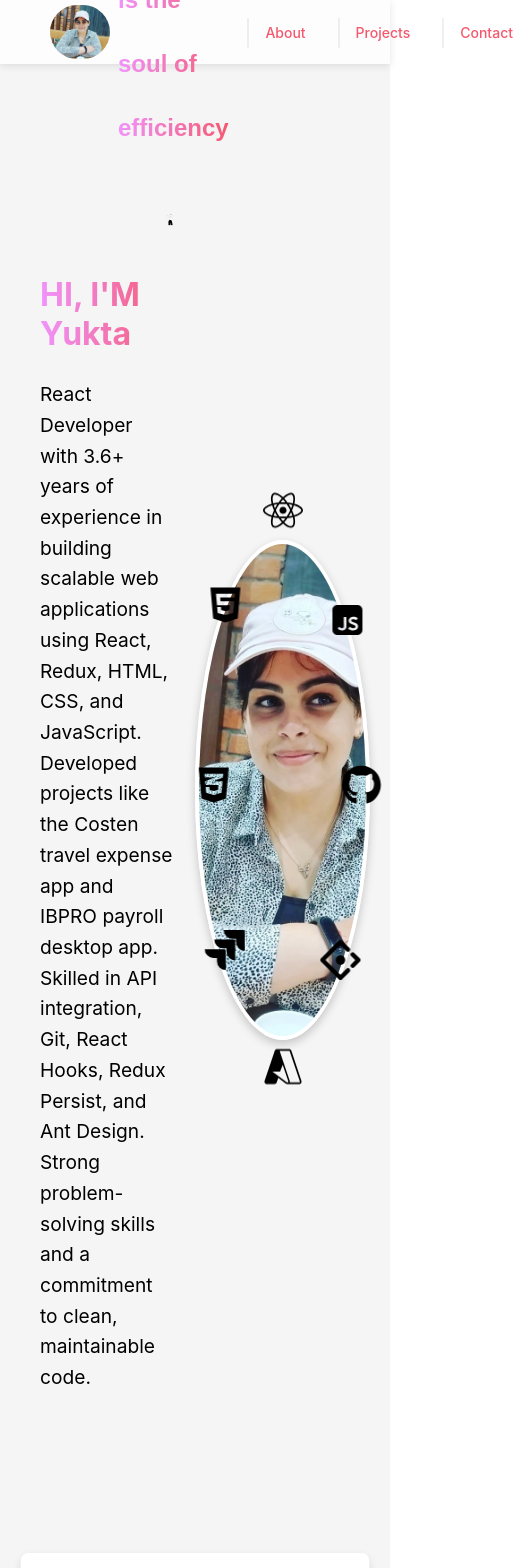
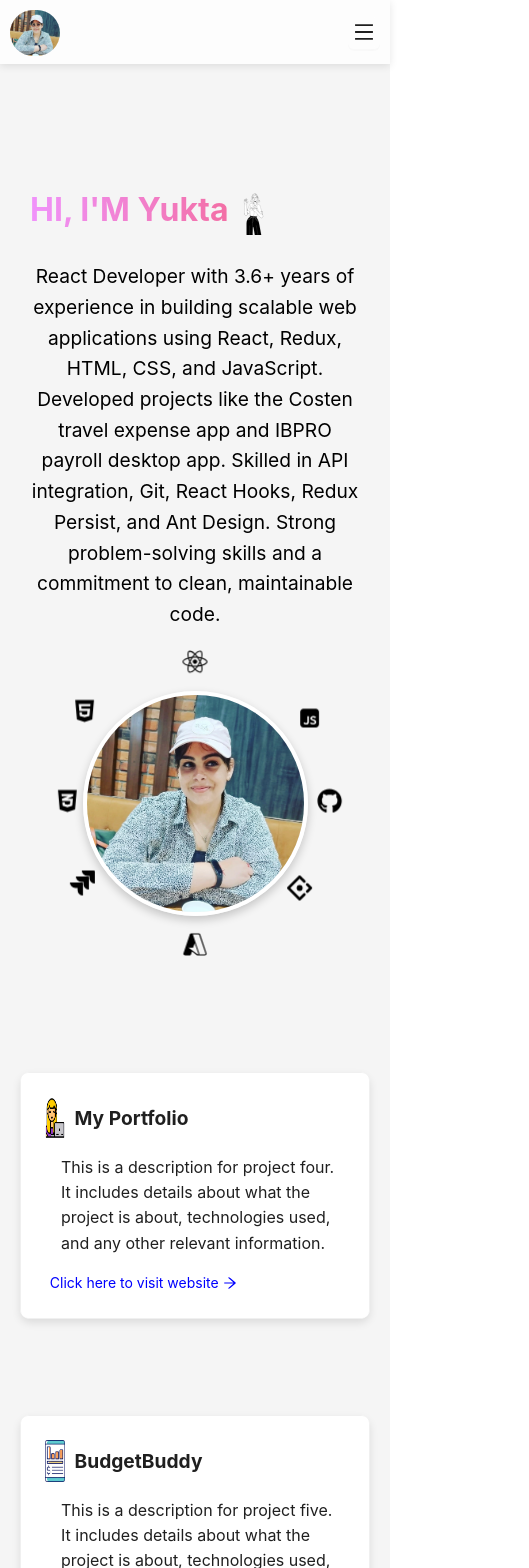
Before and after one commit to yuktasharma098/azuretest, a React (Create React App) app: page / in a window 390 px wide. Shown: the top 1568 px of the page, 529 px wide, since content can reach past the window. Built offline with nearby package versions, Linux system fonts and the light colour scheme.

Commit message:
mobile view

```diff
--- a/src/About.js
+++ b/src/About.js
@@ -1,23 +1,21 @@
-import React, { useEffect } from 'react';
+import React, { useEffect, useState } from 'react';
 import { motion, useAnimation } from 'framer-motion';
 import { Layout } from 'antd';
 import { useInView } from 'react-intersection-observer';
-import './TechIcons.css'; // Import your CSS file for styling
 import { FaReact, FaHtml5, FaCss3Alt, FaGithub } from "react-icons/fa";
 import { RiJavascriptFill } from "react-icons/ri";
 import { SiAntdesign, SiJira } from 'react-icons/si';
 import { VscAzure } from 'react-icons/vsc';
-import animationData from './higirl.json'; // Adjust the path to your animation data
 import Lottie from 'lottie-react';
+import animationData from './higirl.json'; // Adjust path if necessary
+import './TechIcons.css'; // Import CSS file for styling
 
 const { Content } = Layout;
 
 const About = () => {
     const controls = useAnimation();
-    const { ref, inView } = useInView({
-        triggerOnce: false, // Set to false to trigger multiple times
-        threshold: 0.1,
-    });
+    const { ref, inView } = useInView({ triggerOnce: false, threshold: 0.1 });
+    const [isMobile, setIsMobile] = useState(window.innerWidth < 768);
 
     useEffect(() => {
         if (inView) {
@@ -27,125 +25,51 @@ const About = () => {
         }
     }, [controls, inView]);
 
+    useEffect(() => {
+        const handleResize = () => {
+            setIsMobile(window.innerWidth < 768);
+        };
+        window.addEventListener('resize', handleResize);
+        return () => window.removeEventListener('resize', handleResize);
+    }, []);
+
     return (
         <Content id="about" style={{ minHeight: '100vh', padding: '20px', position: 'relative' }}>
-            {/* Diagonal background */}
+            {/* Background Gradient */}
+            <div className="background-gradient" />
 
-
-
-
-            <div
-                style={{
-                    position: 'absolute',
-                    top: 0,
-                    left: 0,
-                    width: '50%',
-                    height: '100%',
-                    background: 'linear-gradient(to bottom right, #f093fb, #f5576c)',
-                    zIndex: -1,
-                    clipPath: 'polygon(0 0, 100% 0, 100% 100%, 0% 100%)',
-                    marginTop: '5rem',
-                }}
-            />
-
-            {/* About Me content */}
-            <div
-                ref={ref}
-                style={{ display: 'flex', justifyContent: 'center', alignItems: 'center', position: 'relative', zIndex: 1 }}
-            >
-                {/* Text content */}
-                <motion.div
-                    initial={{ opacity: 0, translateY: -50 }}
-                    animate={controls}
-                    transition={{ duration: 0.6 }}
-                    style={{ width: '50%', padding: '20px', color: 'black' }}
-                >
-                    <motion.h2 style={{
-                        fontSize: '2rem', fontWeight: 'bold',
-                        background: "-webkit-linear-gradient(left, #f093fb, #f5576c)",
-                        WebkitBackgroundClip: "text",
-                        WebkitTextFillColor: "transparent"
-                    }}>
-                        <div style={{ display: 'flex', flexDirection: "row" }}>
-                            <span style={{marginTop:"5rem"}}> HI, I'M Yukta</span>
-                            <Lottie animationData={animationData} style={{ width: '10%', height: '10%' }} />
+            {/* About Me Content */}
+            <div ref={ref} className={`about-container ${isMobile ? 'mobile' : ''}`}>
+                {/* Text Content */}
+                <motion.div className="about-text" initial={{ opacity: 0, translateY: -50 }} animate={controls} transition={{ duration: 0.6 }}>
+                    <motion.h2 className="about-heading">
+                        <div className="heading-container">
+                            <span>HI, I'M Yukta</span>
+                            <Lottie animationData={animationData} className="lottie-animation" />
                         </div>
                     </motion.h2>
-                    <motion.p style={{ fontSize: '1.2rem', lineHeight: '1.6' }}>
-                        React Developer with 3.6+ years of experience in building scalable web applications using React, Redux, HTML, CSS,
-                        and JavaScript. Developed projects
-                        like the Costen travel expense app and
-                        IBPRO payroll desktop app. Skilled in
-                        API integration, Git, React Hooks, Redux Persist, and Ant Design. Strong
-                        problem-solving skills and a commitment to clean, maintainable code.
+                    <motion.p className="about-description">
+                        React Developer with 3.6+ years of experience in building scalable web applications using React, Redux, HTML, CSS, and JavaScript. Developed projects like the Costen travel expense app and IBPRO payroll desktop app. Skilled in API integration, Git, React Hooks, Redux Persist, and Ant Design. Strong problem-solving skills and a commitment to clean, maintainable code.
                     </motion.p>
-                    <motion.span
-                        style={{
-                            fontWeight: '600',
-                            fontSize: '1.5rem',
-                            background: '-webkit-linear-gradient(left, #f093fb, #f5576c)',
-                            WebkitBackgroundClip: 'text',
-                            WebkitTextFillColor: 'transparent',
-                        }}
-                    >
-                    </motion.span>
                 </motion.div>
-                <motion.div
-                    initial={{ opacity: 0, translateY: 50 }}
-                    animate={controls}
-                    transition={{ duration: 0.6 }}
-                    style={{ width: '50%', display: 'flex', justifyContent: 'center', alignItems: 'center' }}
-                >
-                    <div className="container">
-                        {/* Circular Image */}
+
+                {/* Image and Floating Icons */}
+                <motion.div className="image-container" initial={{ opacity: 0, translateY: 50 }} animate={controls} transition={{ duration: 0.6 }}>
+                    <div className="profile-container">
                         <img src="Yukta.jpg" alt="Profile" className="profile-image" />
 
                         {/* Floating Icons */}
-                        <div className="icon icon-top">
-                            <FaReact />
-                        </div>
-                        <div className="icon icon-top-left">
-                            <FaHtml5 />
-                        </div>
-                        <div className="icon icon-left">
-                            <FaCss3Alt />
-
-                        </div>
-                        <div className="icon icon-more">
-                            <RiJavascriptFill />
-
-                        </div>
-                        <div className="icon icon-right">
-                            <FaGithub />
-
-
-                        </div>
-                        <div className="icon icon-bottom-right">
-                            <SiAntdesign />
-
-
-
-                        </div>
-                        <div className="icon icon-bottom-left">
-                            <SiJira />
-
-
-
-                        </div>
-                        <div className="icon icon-bottom">
-                            <VscAzure />
-
-
-
-                        </div>
-
-
+                        <div className="icon icon-top"><FaReact /></div>
+                        <div className="icon icon-top-left"><FaHtml5 /></div>
+                        <div className="icon icon-left"><FaCss3Alt /></div>
+                        <div className="icon icon-more"><RiJavascriptFill /></div>
+                        <div className="icon icon-right"><FaGithub /></div>
+                        <div className="icon icon-bottom-right"><SiAntdesign /></div>
+                        <div className="icon icon-bottom-left"><SiJira /></div>
+                        <div className="icon icon-bottom"><VscAzure /></div>
                     </div>
-                    {/* Image */}
-
                 </motion.div>
             </div>
-
         </Content>
     );
 };
--- a/src/App.css
+++ b/src/App.css
@@ -1,4 +1,3 @@
-/* src/App.css */
 html, body, #root {
   height: 100%;
   margin: 0;
@@ -6,25 +5,37 @@ html, body, #root {
   -webkit-font-smoothing: antialiased;
   -moz-osx-font-smoothing: grayscale;
 }
-
 .ant-layout {
   min-height: 100%;
 }
-
 .custom-header {
   display: flex;
   align-items: center;
-  justify-content: space-between; /* Align items to start and end */
+  justify-content: space-between;
   background: rgba(255, 255, 255, 0.8);
   backdrop-filter: blur(10px);
   box-shadow: 0 2px 8px rgba(0, 0, 0, 0.1);
   padding: 0 50px;
   font-family: 'Poppins', sans-serif;
 }
+.logo {
+  display: flex;
+  align-items: center;
+}
+.tagline {
+  font-weight: 600;
+  font-size: 1.5rem;
+  background: -webkit-linear-gradient(left, #f093fb, #f5576c);
+  -webkit-background-clip: text;
+  -webkit-text-fill-color: transparent;
+  overflow: hidden;
+  text-overflow: ellipsis;
+  white-space: nowrap;
+  max-width: 50vw;
+}
 .custom-menu {
-  flex-grow: 1; /* Allow the menu to take up available space */
   display: flex;
-  justify-content: flex-end; /* Align menu items to the end */
+  justify-content: flex-end;
   background-color: transparent;
   border-bottom: none;
 }
@@ -34,28 +45,75 @@ html, body, #root {
   color: black !important;
   font-weight: 500;
   font-size: 16px;
-
 }
-
 .ant-menu-horizontal > .ant-menu-item::after {
   border-bottom: none !important;
 }
+@media (max-width: 768px) {
+  .ant-anchor-wrapper {
+    position: relative;
+  }
 
-.ant-anchor-wrapper {
-  display: flex;
-  align-items: center;
-  justify-content: center;
+  .ant-anchor-ink {
+    display: none !important;
+  }
+
+  .ant-anchor-link::before {
+    content: none !important;
+  }
+  .custom-header {
+    padding: 10px;
+    flex-wrap: wrap;
+  }
+
+  .logo {
+    flex-direction: row;
+    align-items: center;
+    text-align: center;
+  }
+  .tagline {
+    display: none;
+  }
+  .custom-menu {
+    display: none;
+  }
+  .menu-button {
+    display: block !important;
+    font-size: 20px;
+    border: none;
+    background: transparent;
+  }
 }
-
-.ant-menu-horizontal {
-  border-bottom: none !important;
+.menu-button {
+  display: none;
 }
-
+.custom-drawer .ant-drawer-content {
+  background: #f9f9f9;
+  border-radius: 12px 0 0 12px;
+  box-shadow: -4px 0 10px rgba(0, 0, 0, 0.1);
+  transition: transform 0.3s ease-in-out;
+}
 .ant-anchor-link-title {
   color: #f5576c !important;
 }
+.drawer-menu {
+  padding: 20px;
+}
+.drawer-menu .ant-menu-item {
+  font-size: 18px;
+  padding: 12px 20px;
+  text-align: center;
+  font-weight: 500;
+  transition: background 0.3s;
+}
 
-.logo {
-  display: flex;
-  align-items: center;
+.drawer-menu .ant-menu-item:hover {
+  background: #f5576c !important;
+  color: white !important;
 }
+
+/* Close Drawer on Link Click */
+.drawer-menu .ant-menu-item a {
+  width: 100%;
+  display: block;
+}
--- a/src/App.js
+++ b/src/App.js
@@ -1,36 +1,40 @@
-import React from 'react';
-import { Layout, Menu, Anchor, Affix } from 'antd';
-import './App.css'; // Import your custom CSS if needed
+import React, { useState } from 'react';
+import { Layout, Menu, Anchor, Affix, Drawer, Button } from 'antd';
+import { MenuOutlined } from '@ant-design/icons';
+import './App.css';
 import About from './About';
 import Projects from './Projects';
 import Contact from './Contact';
 
-import TechIcons from './TechIcons';
-
 const { Header, Content } = Layout;
 const { Link } = Anchor;
 
-const App = () => (
+const App = () => {
+  const [visible, setVisible] = useState(false);
 
+  const showDrawer = () => {
+    setVisible(true);
+  };
+
+  const closeDrawer = () => {
+    setVisible(false);
+  };
+
+  return (
     <Layout>
       <Affix>
         <Header className="custom-header">
           <div className="logo">
-          <img src="Yukta.jpg" alt="Logo" style={{ width: '60px', height: 'auto', marginRight: '8px', borderRadius: "30px" }} />
-          <span style={{
-            fontWeight: "600",
-            fontSize: "1.5rem",
-            background: "-webkit-linear-gradient(left, #f093fb, #f5576c)",
-            WebkitBackgroundClip: "text",
-            WebkitTextFillColor: "transparent"
-          }}>Simplicity is the soul of efficiency</span>
+            <img
+              src="Yukta.jpg"
+              alt="Logo"
+              style={{ width: '50px', height: 'auto', marginRight: '8px', borderRadius: '30px' }}
+            />
+            <span className="tagline">Simplicity is the soul of efficiency</span>
           </div>
-        <Menu
-          theme="light"
-          mode="horizontal"
-          defaultSelectedKeys={['add']}
-          className="custom-menu"
-        >
+
+          {/* Desktop Menu */}
+          <Menu theme="light" mode="horizontal" className="custom-menu">
             <Menu.Item key="about" className="custom-menu-item">
               <Anchor affix={false}>
                 <Link href="#about" title="About" />
@@ -41,28 +45,53 @@ const App = () => (
                 <Link href="#projects" title="Projects" />
               </Anchor>
             </Menu.Item>
-          {/* <Menu.Item key="skill" className="custom-menu-item">
-            <Anchor affix={false}>
-              <Link href="#skill" title="Skill Baloon" />
-            </Anchor>
-          </Menu.Item> */}
             <Menu.Item key="contact" className="custom-menu-item">
               <Anchor affix={false}>
                 <Link href="#contact" title="Contact" />
               </Anchor>
             </Menu.Item>
+          </Menu>
 
+          {/* Mobile Menu Button */}
+          <Button className="menu-button" icon={<MenuOutlined />} onClick={showDrawer} />
+
+          {/* Smoother Mobile Drawer */}
+          <Drawer
+            title="Menu"
+            placement="right"
+            closable
+            onClose={closeDrawer}
+            visible={visible}
+            className="custom-drawer"
+          >
+            <Menu mode="vertical" className="drawer-menu">
+              <Menu.Item key="about" onClick={closeDrawer}>
+                <Anchor affix={false}>
+                  <Link href="#about" title="About" />
+                </Anchor>
+              </Menu.Item>
+              <Menu.Item key="projects" onClick={closeDrawer}>
+                <Anchor affix={false}>
+                  <Link href="#projects" title="Projects" />
+                </Anchor>
+              </Menu.Item>
+              <Menu.Item key="contact" onClick={closeDrawer}>
+                <Anchor affix={false}>
+                  <Link href="#contact" title="Contact" />
+                </Anchor>
+              </Menu.Item>
             </Menu>
+          </Drawer>
         </Header>
       </Affix>
+
       <Content style={{ marginTop: 64 }}>
         <About />
         <Projects />
-      {/* <TechIcons />  */}
-
         <Contact />
       </Content>
     </Layout>
   );
+};
 
 export default App;
--- a/src/Contact.js
+++ b/src/Contact.js
@@ -1,25 +1,36 @@
 import React from 'react';
 import { motion } from 'framer-motion';
 import Lottie from 'lottie-react';
-import animationData from './contactAnimation.json'; // Adjust the path to your animation data
+import animationData from './contactAnimation.json'; // Adjust the path
 import { Layout } from 'antd';
 
 const { Content } = Layout;
 
 const Contact = () => {
   const handleDownload = () => {
-        const downloadUrl = '/Yukta_Sharma_Resume.pdf'; // Adjust the path based on your file location in src
+    const downloadUrl = '/Yukta_Sharma_Resume.pdf'; // Adjust path if needed
     window.open(downloadUrl, '_blank');
   };
+
   return (
     <Content id="contact" style={{ minHeight: '100vh', padding: '20px', position: 'relative' }}>
-      <div style={{ display: 'flex', justifyContent: 'center', alignItems: 'center', height: '100%' }}>
+      <div style={{
+        display: 'flex',
+        flexWrap: 'wrap', // Ensures wrapping on mobile
+        justifyContent: 'center',
+        alignItems: 'center',
+        height: '100%',
+        gap: '20px', // Adds spacing for smaller screens
+      }}>
         {/* Lottie Animation */}
         <motion.div
           initial={{ opacity: 0, translateX: -50 }}
           animate={{ opacity: 1, translateX: 0 }}
           transition={{ duration: 0.6 }}
-          style={{ width: '50%' }}
+          style={{
+            width: '40%',
+            minWidth: '250px', // Ensures proper size on mobile
+          }}
         >
           <Lottie animationData={animationData} style={{ width: '100%', height: '100%' }} />
         </motion.div>
@@ -29,34 +40,40 @@ const Contact = () => {
           initial={{ opacity: 0, translateX: 50 }}
           animate={{ opacity: 1, translateX: 0 }}
           transition={{ duration: 0.6 }}
-          style={{ width: '50%', padding: '20px' }}
+          style={{
+            width: '50%',
+            minWidth: '300px', // Ensures text block doesn't shrink too much
+            padding: '20px',
+            textAlign: 'center', // Centers text on mobile
+          }}
         >
-          <div style={{ marginBottom: '20px' }}>
-            <h2 style={{ fontSize: '2rem', fontWeight: 'bold' }}>Contact Me</h2>
-          </div>
-          <div style={{ marginBottom: '10px' }}>
-            <p style={{ fontSize: '1.2rem' }}>
+          <h2 style={{ fontSize: '1.8rem', fontWeight: 'bold', marginBottom: '15px' }}>Contact Me</h2>
+
+          <p style={{ fontSize: '1rem', marginBottom: '10px' }}>
             <strong>Email:</strong> <a href="mailto:sharmayukta098@gmail.com">sharmayukta098@gmail.com</a>
           </p>
-            <p style={{ fontSize: '1.2rem' }}>
+          <p style={{ fontSize: '1rem', marginBottom: '10px' }}>
             <strong>Phone:</strong> (+91) 8684989954
           </p>
-            <p style={{ fontSize: '1.2rem' }}>
+          <p style={{ fontSize: '1rem', marginBottom: '10px' }}>
             <strong>LinkedIn:</strong> <a href="https://www.linkedin.com/in/yukta-sharma-100503180/">Yukta Sharma</a>
           </p>
-          </div>
+
           <a
-            href="/Yukta_Sharma_Resume.pdf" // Adjust the path based on your file location in src
-            download="Yukta_Sharma_Resume.pdf" // Specify the filename for download
-            onClick={handleDownload} // Handle the download action
+            href="/Yukta_Sharma_Resume.pdf"
+            download="Yukta_Sharma_Resume.pdf"
+            onClick={handleDownload}
             style={{
               display: 'inline-block',
-              marginTop: '20px',
-              fontSize: '1.2rem',
+              marginTop: '15px',
+              fontSize: '1rem',
               fontWeight: 'bold',
               textDecoration: 'none',
-              color: '#1890ff', // Adjust color as needed
+              color: '#1890ff',
               cursor: 'pointer',
+              border: '2px solid #1890ff',
+              padding: '10px 15px',
+              borderRadius: '8px',
             }}
           >
             Download Resume
--- a/src/TechIcons.css
+++ b/src/TechIcons.css
@@ -1,7 +1,68 @@
-.container {
+/* Background Styling */
+.background-gradient {
+  position: absolute;
+  top: 0;
+  left: 0;
+  width: 50%;
+  height: 100%;
+  background: linear-gradient(to bottom right, #f093fb, #f5576c);
+  z-index: -1;
+  clip-path: polygon(0 0, 100% 0, 100% 100%, 0% 100%);
+  margin-top: 5rem;
+}
+
+/* About Section */
+.about-container {
+  display: flex;
+  justify-content: center;
+  align-items: center;
   position: relative;
-  width: 500px;
-  height: 500px;
+  z-index: 1;
+}
+
+/* Text Content */
+.about-text {
+  width: 50%;
+  padding: 20px;
+  color: black;
+}
+
+.about-heading {
+  font-size: 2rem;
+  font-weight: bold;
+  background: -webkit-linear-gradient(left, #f093fb, #f5576c);
+  -webkit-background-clip: text;
+  -webkit-text-fill-color: transparent;
+}
+
+.heading-container {
+  display: flex;
+  flex-direction: row;
+  align-items: center;
+}
+
+.lottie-animation {
+  width: 50px;
+  height: 50px;
+}
+
+.about-description {
+  font-size: 1.2rem;
+  line-height: 1.6;
+}
+
+/* Profile Image and Icons */
+.image-container {
+  width: 50%;
+  display: flex;
+  justify-content: center;
+  align-items: center;
+}
+
+.profile-container {
+  position: relative;
+  width: 400px;
+  height: 400px;
   display: flex;
   align-items: center;
   justify-content: center;
@@ -16,82 +77,65 @@
   box-shadow: 0px 4px 10px rgba(0, 0, 0, 0.2);
 }
 
+/* Floating Icons */
 .icon {
   position: absolute;
   font-size: 40px;
   color: black;
-  /* background: rgba(0, 0, 0, 0.6); */
   padding: 10px;
   border-radius: 50%;
   transition: transform 0.3s ease-in-out;
 }
 
-.icon-top {
-  top: -10%;
-  left: 50%;
-  transform: translateX(-50%);
-  animation: float-up-down 2s infinite alternate;
-}
+.icon-top { top: -10%; left: 50%; transform: translateX(-50%); animation: float-up-down 2s infinite alternate; }
+.icon-top-left { top: 14%; left: -2%; animation: float-left-right 2s infinite alternate-reverse; }
+.icon-left { left: -12%; top: 50%; transform: translateY(-50%); animation: float-left-right 2s infinite alternate; }
+.icon-bottom-left { left: -6%; top: 83%; animation: float-left-right 2s infinite alternate; }
+.icon-right { right: -10%; top: 50%; transform: translateY(-50%); animation: float-left-right 2s infinite alternate-reverse; }
+.icon-more { right: -2%; top: 17%; animation: float-left-right 2s infinite alternate-reverse; }
+.icon-bottom-right { right: 2%; top: 85%; animation: float-left-right 2s infinite alternate-reverse; }
+.icon-bottom { top: 100%; left: 50%; transform: translateX(-50%); animation: float-up-down 2s infinite alternate-reverse; }
 
-.icon-top-left {
-  top: 14%;
-  left: -2%;
-  transform: translateX(-50%);
-  animation: float-left-right 2s infinite alternate-reverse;
-}
-
-.icon-left {
-  left: -12%;
-  top: 50%;
-  transform: translateY(-50%);
-  animation: float-left-right 2s infinite alternate;
-}
-.icon-bottom-left {
-  left: -6%;
-  top: 83%;
-  transform: translateY(-50%);
-  animation: float-left-right 2s infinite alternate;
-}
-
-.icon-right {
-  right: -10%;
-  top: 50%;
-  transform: translateY(-50%);
-  animation: float-left-right 2s infinite alternate-reverse;
-}
-.icon-more {
-  right: -2%;
-  top: 17%;
-  transform: translateY(-50%);
-  animation: float-left-right 2s infinite alternate-reverse;
-}
-.icon-bottom-right {
-  right: 2%;
-  top: 85%;
-  transform: translateY(-50%);
-  animation: float-left-right 2s infinite alternate-reverse;
-}
-.icon-bottom {
-  top: 100%;
-  left: 50%;
-  transform: translateX(-50%);
-  animation: float-up-down 2s infinite alternate-reverse;
-}
 /* Floating Animations */
 @keyframes float-up-down {
-  from {
-    transform: translateX(-50%) translateY(0);
-  }
-  to {
-    transform: translateX(-50%) translateY(-10px);
-  }
+  from { transform: translateX(-50%) translateY(0); }
+  to { transform: translateX(-50%) translateY(-10px); }
 }
 
 @keyframes float-left-right {
-  from {
-    transform: translateY(-50%) translateX(0);
+  from { transform: translateY(-50%) translateX(0); }
+  to { transform: translateY(-50%) translateX(10px); }
+}
+
+/* Mobile Responsiveness */
+@media (max-width: 768px) {
+  .about-container {
+      flex-direction: column;
+      text-align: center;
   }
-  to {
-    transform: translateY(-50%) translateX(10px);
+
+  .about-text {
+      width: 100%;
+      padding: 10px;
+  }
+
+  .image-container {
+      width: 100%;
+      margin-top: 20px;
+  }
+
+  .profile-container {
+      width: 250px;
+      height: 250px;
+  }
+
+  .profile-image {
+      width: 90%;
+      height: 90%;
+  }
+
+  .icon {
+      font-size: 25px;
+      padding: 5px;
   }
 }
```
Lines whose indentation alone changed are shown as unchanged.
